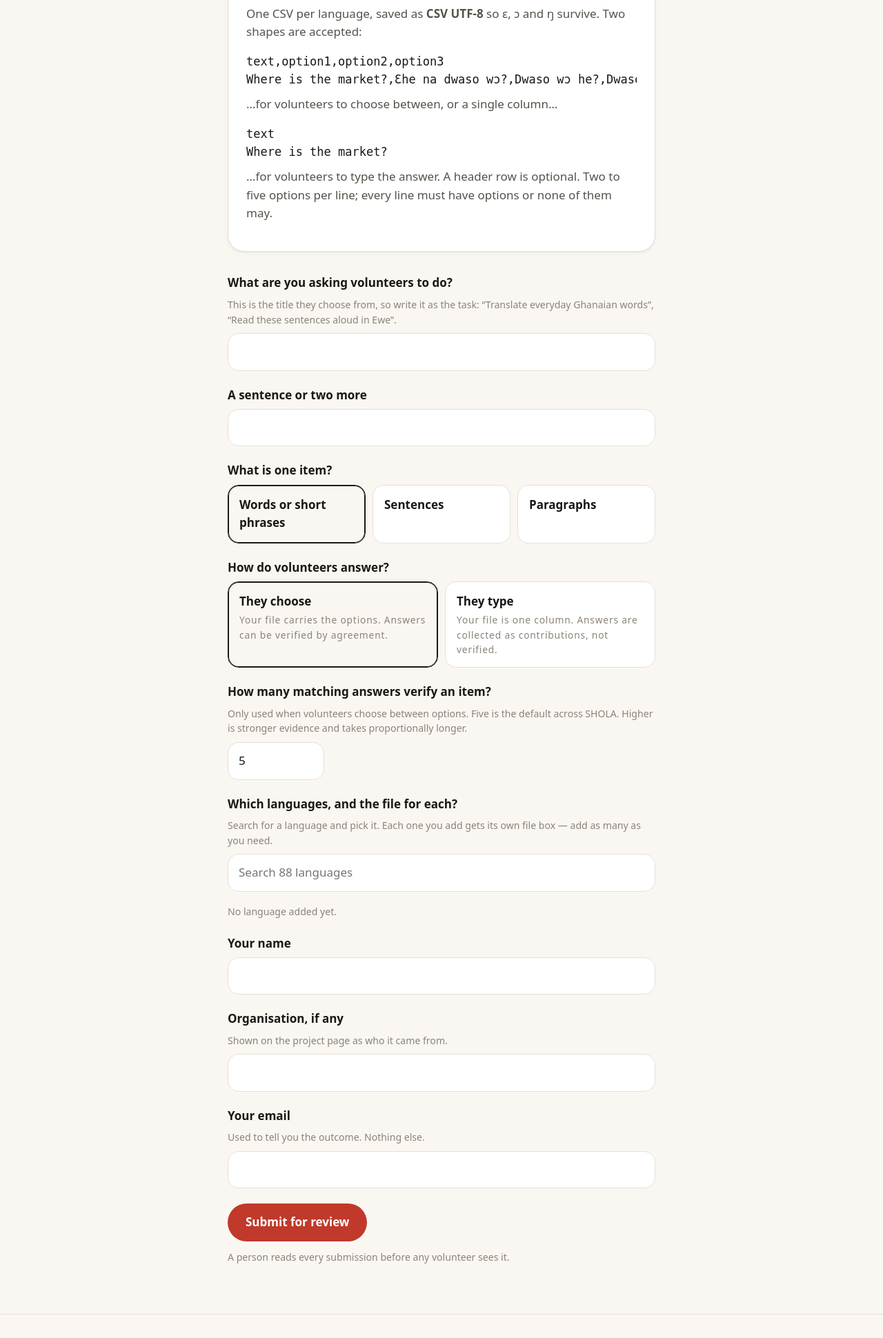
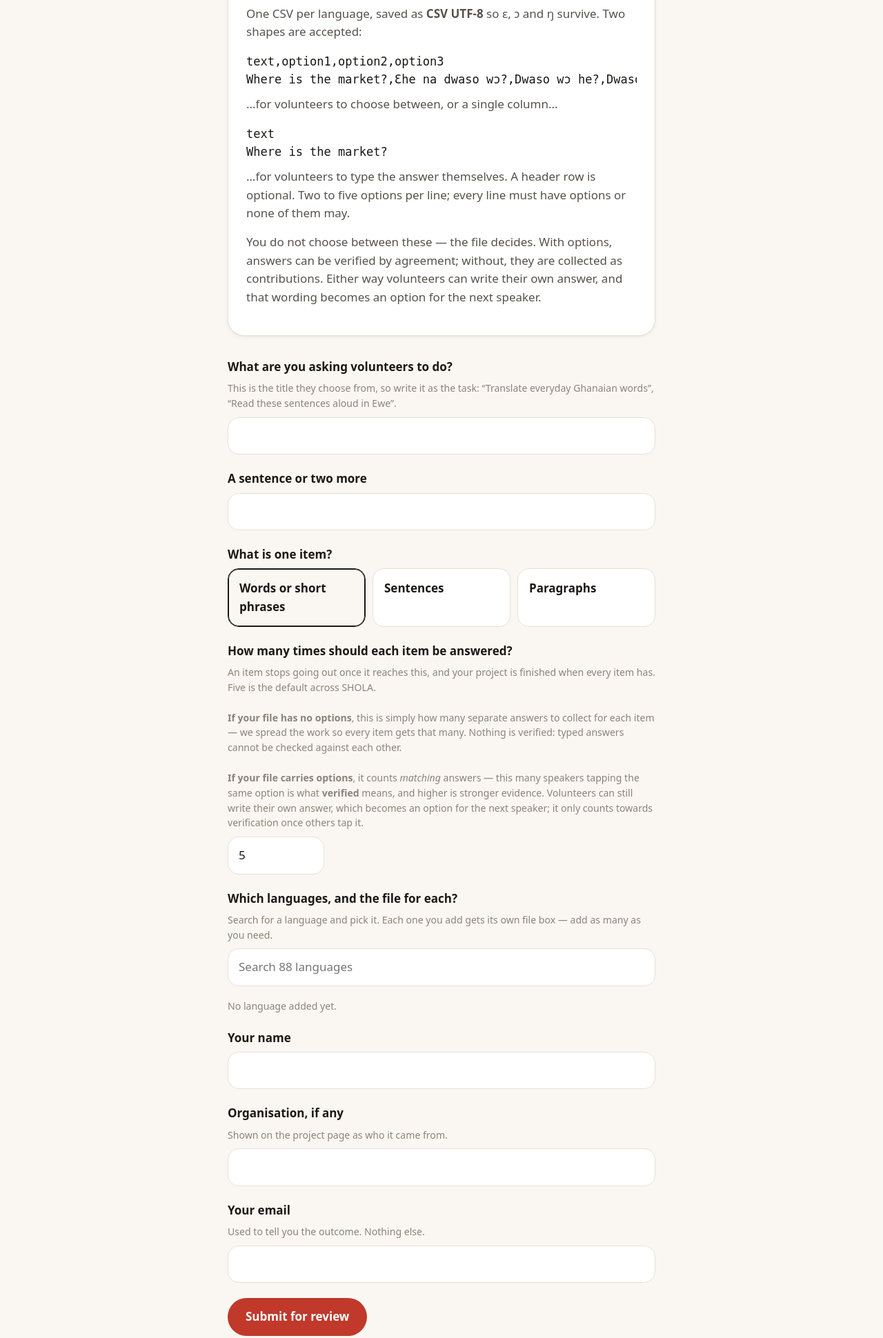
Before and after one commit to michsethowusu/SHOLA, a Flask app: page /submit in a window 1280 px wide. Shown: the part 414-2354 px from the top of the page at 69% size. Run offline with Flask 3, Linux system fonts and the light colour scheme.

Commit message:
Only a tap verifies; the file decides whether verification applies
Three corrections, all of them about telling the truth about evidence.

TYPING IS NOT AGREEMENT
Five people typing the same wording used to settle an item. It no longer counts
at all towards agreement: spelling, spacing and dialect differ, so there is no
way to establish that two people writing similar text meant the same thing, and
verification has to mean something. The wording still becomes an option, and
once other speakers tap it those taps count like any other - so a volunteer's
own wording can still end up the verified answer, by the only route that
constitutes evidence.

The counts are now separate for a reason found while making this change: if
typed answers count for nothing, a project where every answer is typed can never
finish. `top_votes` is agreement and only taps add to it. `total_votes` is how
many times an item has been answered at all, typing included, and that is what
closes an item where nothing can be verified.

THE FILE DECIDES THE SHAPE
The submit form asked whether volunteers choose or type. That is a property the
uploaded file already has, and asking for it again only created a way for the
two to disagree. It is read from the file now, and a project whose languages
disagree - options in Twi, none in Ewe - is refused, because the same job would
be verifiable in one language and not another.

ONE NUMBER, HONESTLY LABELLED
The threshold field claimed to be "only used when volunteers choose between
options", which was false: for a typed project it decides how many answers each
item collects and therefore when the project is finished. It now asks how many
times each item should be answered, and says what that means in each case.
Project.progress() reports completion the same way for both.

Typing is always offered, in every project. The options came from a machine and
somebody who knows the right answer has to be able to give it.

Co-Authored-By: Claude Opus 5 (1M context) <noreply@anthropic.com>

```diff
--- a/shola/assignment.py
+++ b/shola/assignment.py
@@ -137,8 +137,10 @@ def record_verdict(volunteer, word_id, candidate_id=None, custom_text=None,
     if custom_text and not skipped:
         adopted = adopt_wording(word_id, volunteer.language, custom_text)
         if adopted is not None:
-            # Recorded against the option so it counts as a vote for it, with
-            # the typed text kept for provenance.
+            # Pointed at the option so the next speaker can tap it, with the
+            # typed text kept alongside. Keeping both is what lets this count as
+            # a contribution rather than a vote: verification counts taps, and
+            # custom_text being set is how a typed answer is known.
             candidate_id = adopted.id
 
     existing = Evaluation.query.filter_by(volunteer_id=volunteer.id,
--- a/shola/templates/submit.html
+++ b/shola/templates/submit.html
@@ -24,8 +24,14 @@ Where is the market?,Ɛhe na dwaso wɔ?,Dwaso wɔ he?,Dwaso no wɔ he?</code></p
 <pre style="margin:0;overflow-x:auto"><code>text
 Where is the market?</code></pre>
       <p class="muted" style="margin-top:10px">…for volunteers to type the
-         answer. A header row is optional. Two to five options per line; every
-         line must have options or none of them may.</p>
+         answer themselves. A header row is optional. Two to five options per
+         line; every line must have options or none of them may.</p>
+      <p class="muted" style="margin-top:10px">
+        You do not choose between these — the file decides. With options,
+        answers can be verified by agreement; without, they are collected as
+        contributions. Either way volunteers can write their own answer, and
+        that wording becomes an option for the next speaker.
+      </p>
     </div>
 
     <form method="post" enctype="multipart/form-data" style="margin-top:32px"
@@ -59,31 +65,24 @@ Where is the market?</code></pre>
       </div>
 
       <div class="field">
-        <span class="label">How do volunteers answer?</span>
-        <div class="choice-grid">
-          <label class="choice">
-            <input type="radio" name="answer_mode" value="choose"
-                   {% if (form.answer_mode if form else 'choose') == 'choose' %}checked{% endif %}>
-            <span class="t">They choose</span>
-            <span class="s">Your file carries the options. Answers can be
-              verified by agreement.</span>
-          </label>
-          <label class="choice">
-            <input type="radio" name="answer_mode" value="type"
-                   {% if form and form.answer_mode == 'type' %}checked{% endif %}>
-            <span class="t">They type</span>
-            <span class="s">Your file is one column. Answers are collected as
-              contributions, not verified.</span>
-          </label>
-        </div>
-      </div>
-
-      <div class="field">
-        <label for="votes_to_settle">How many matching answers verify an
-          item?</label>
-        <p class="hint">Only used when volunteers choose between options. Five
-           is the default across SHOLA. Higher is stronger evidence and takes
-           proportionally longer.</p>
+        <label for="votes_to_settle">How many times should each item be
+          answered?</label>
+        <p class="hint">
+          An item stops going out once it reaches this, and your project is
+          finished when every item has. Five is the default across SHOLA.
+          <br><br>
+          <strong>If your file has no options</strong>, this is simply how many
+          separate answers to collect for each item — we spread the work so
+          every item gets that many. Nothing is verified: typed answers cannot
+          be checked against each other.
+          <br><br>
+          <strong>If your file carries options</strong>, it counts
+          <em>matching</em> answers — this many speakers tapping the same option
+          is what <strong>verified</strong> means, and higher is stronger
+          evidence. Volunteers can still write their own answer, which becomes
+          an option for the next speaker; it only counts towards verification
+          once others tap it.
+        </p>
         <input type="number" id="votes_to_settle" name="votes_to_settle"
                min="2" max="20" step="1" style="max-width:140px"
                value="{{ form.votes_to_settle if form else 5 }}">
--- a/shola/tiers.py
+++ b/shola/tiers.py
@@ -96,15 +96,33 @@ def state_for(word_id, language, create=True):
 
 
 def refresh_word(word_id, language, commit=True):
-    """Recompute one language's vote state for one word.
+    """Recompute one language's vote state for one item.
 
     Votes are counted within the language only. Pooling them would let Twi
-    answers settle a word for Ga speakers, who never saw it.
+    answers settle an item for Ga speakers, who never saw it.
+
+    Two counts, deliberately different. `top_votes` is agreement and only a tap
+    on an offered option adds to it: two people writing the same thing have not
+    agreed with each other in any way we can check, since spelling, spacing and
+    dialect all differ, and verification has to mean something. `total_votes` is
+    how many times the item has been answered at all, typing included - that is
+    what finishes an item in a project where nothing can be verified.
+
+    A typed wording becomes an option, so the next speaker can tap it, and those
+    taps count like any other.
     """
     evals = Evaluation.query.filter_by(word_id=word_id, language=language,
                                        skipped=False).all()
     counts = Counter()
+    answers = 0
     for ev in evals:
+        answers += 1
+        # A typed answer is an answer - it counts towards how many times this
+        # item has been done, which is what finishes a project where nothing can
+        # be verified. It never counts towards agreement, because agreeing with
+        # somebody's spelling is not something we can establish.
+        if ev.custom_text:
+            continue
         text = ev.chosen_text
         if text:
             counts[normalise(text)] += 1
@@ -112,7 +130,7 @@ def refresh_word(word_id, language, commit=True):
     project = project_of(word_id)
     needed = votes_needed(project)
     row = state_for(word_id, language)
-    row.total_votes = sum(counts.values())
+    row.total_votes = answers
     row.top_votes = max(counts.values()) if counts else 0
     # A project without options cannot settle anything - every answer is typed
     # and there is nothing to agree with. Those items close once they have the
--- a/shola/views.py
+++ b/shola/views.py
@@ -590,7 +590,7 @@ def submit(token, word_id):
         skipped = True
     elif choice == "custom":
         if not custom:
-            return jsonify({"error": "empty translation"}), 400
+            return jsonify({"error": "empty answer"}), 400
     elif choice.isdigit():
         candidate = db.session.get(Candidate, int(choice))
         if not candidate or candidate.word_id != word_id:
@@ -746,6 +746,7 @@ def project_page(slug):
     return render_template(
         "project.html", project=proj, language=language,
         preview=proj.preview(language, limit=6), counts=item_counts(proj),
+        progress=proj.progress(language),
         verified={code: consensus.verified_count(code, project_id=proj.id)
                   for code in proj.language_codes},
         typed={code: consensus.typed_count(code, project_id=proj.id)
@@ -866,7 +867,7 @@ def submit_project():
     item_format = request.form.get("item_format") or "word"
     languages = [c for c in request.form.getlist("languages")
                  if c in current_app.config["ALL_LANGUAGES"]]
-    answer_mode = request.form.get("answer_mode") or "choose"
+
     name = (request.form.get("name") or "").strip()[:120]
     email = (request.form.get("email") or "").strip().lower()[:255]
     org = (request.form.get("org") or "").strip()[:160]
@@ -887,23 +888,41 @@ def submit_project():
     if "@" not in email or "." not in email.split("@")[-1]:
         errors.append("We need an email address to tell you the outcome.")
     if not 2 <= threshold <= 20:
-        errors.append("Agreement needs between 2 and 20 matching answers.")
+        errors.append("Each item needs between 2 and 20 answers.")
 
     # One file per language, parsed before anything is written: a project that
     # is half imported is worse than one that was refused.
-    want_options = (answer_mode == "choose")
-    parsed, problems = {}, []
+    #
+    # The shape is read from the files rather than declared: whether volunteers
+    # choose between options or type the answer is a property the data already
+    # has, and asking the submitter to say it again only creates a way for the
+    # two to disagree.
+    parsed, problems, shapes = {}, [], {}
     for code in languages:
         upload = request.files.get(f"file_{code}")
+        label = current_app.config["ALL_LANGUAGES"][code]["name"]
         if upload is None or not upload.filename:
-            label = current_app.config["ALL_LANGUAGES"][code]["name"]
             problems.append(f"{label}: no file chosen.")
             continue
-        rows, issues = importer.parse(upload.stream, want_options=want_options)
-        label = current_app.config["ALL_LANGUAGES"][code]["name"]
+        rows, issues = importer.parse(upload.stream)
         problems.extend(f"{label}: {i}" for i in issues)
         if rows:
             parsed[code] = rows
+            shapes[code] = any(options for _text, options in rows)
+
+    # Every language must be the same shape. One with options and one without
+    # would mean the same job is verifiable in Twi and not in Ewe.
+    if len(set(shapes.values())) > 1:
+        with_options = sorted(current_app.config["ALL_LANGUAGES"][c]["name"]
+                              for c, has in shapes.items() if has)
+        without = sorted(current_app.config["ALL_LANGUAGES"][c]["name"]
+                         for c, has in shapes.items() if not has)
+        problems.append(
+            f"{', '.join(with_options)} carry options but "
+            f"{', '.join(without)} do not. Every language in a project needs "
+            "the same shape, or the same job would be verifiable in one "
+            "language and not another.")
+    want_options = any(shapes.values())
 
     if errors or problems or not parsed:
         for e in errors + problems[:20]:
@@ -993,7 +1012,9 @@ def api_projects():
             "answers_are": "chosen from options" if proj.has_options
                            else "typed by volunteers",
             "verifiable": proj.has_options,
+            "answers_per_item": proj.votes_to_settle,
             "votes_to_verify": proj.votes_to_settle if proj.has_options else None,
+            "progress": proj.progress(),
             "verified": {code: consensus.verified_count(code,
                                                         project_id=proj.id)
                          for code in proj.language_codes},
```
Also changed, not shown: shola/consensus.py (+11 -1 lines), shola/models.py (+35 -3 lines), shola/static/js/shola.js (+8 -6 lines), shola/templates/api.html (+13 -8 lines), shola/templates/project.html (+14 -4 lines), tests/test_flow.py (+62 -24 lines), tests/test_projects.py (+54 -2 lines), README.md.
